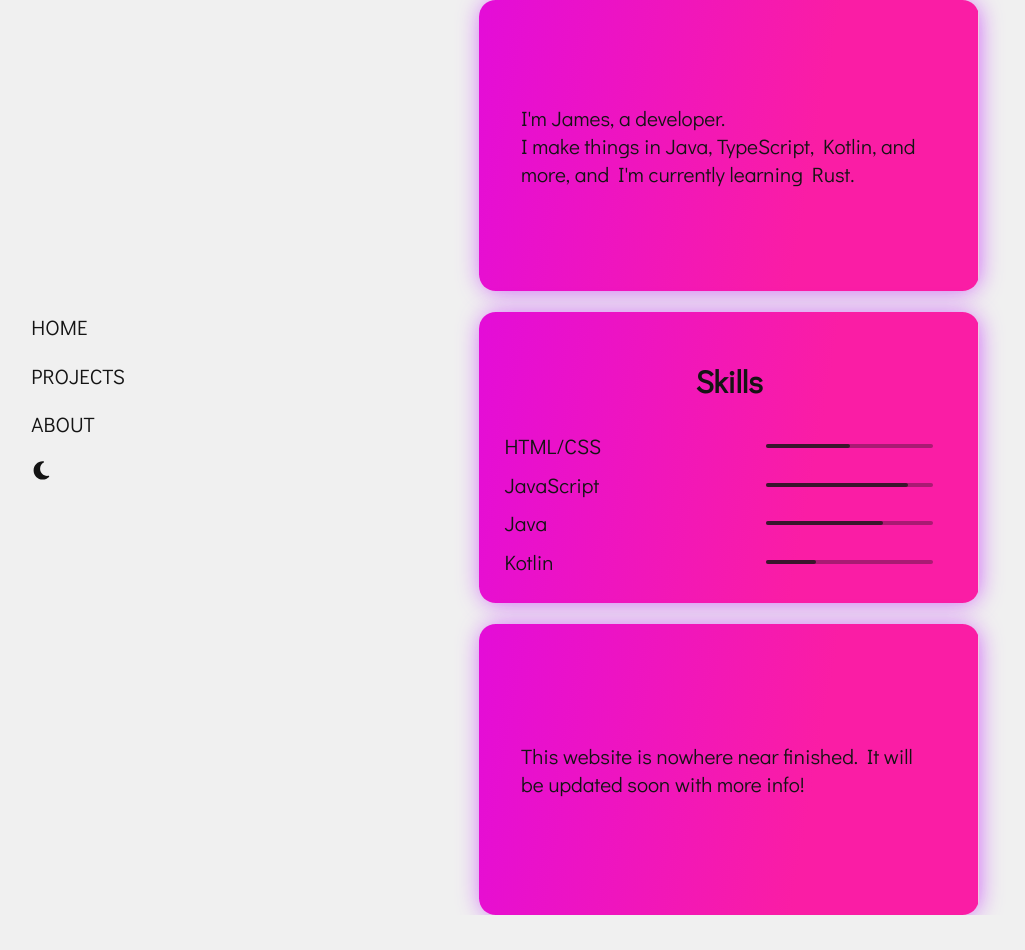
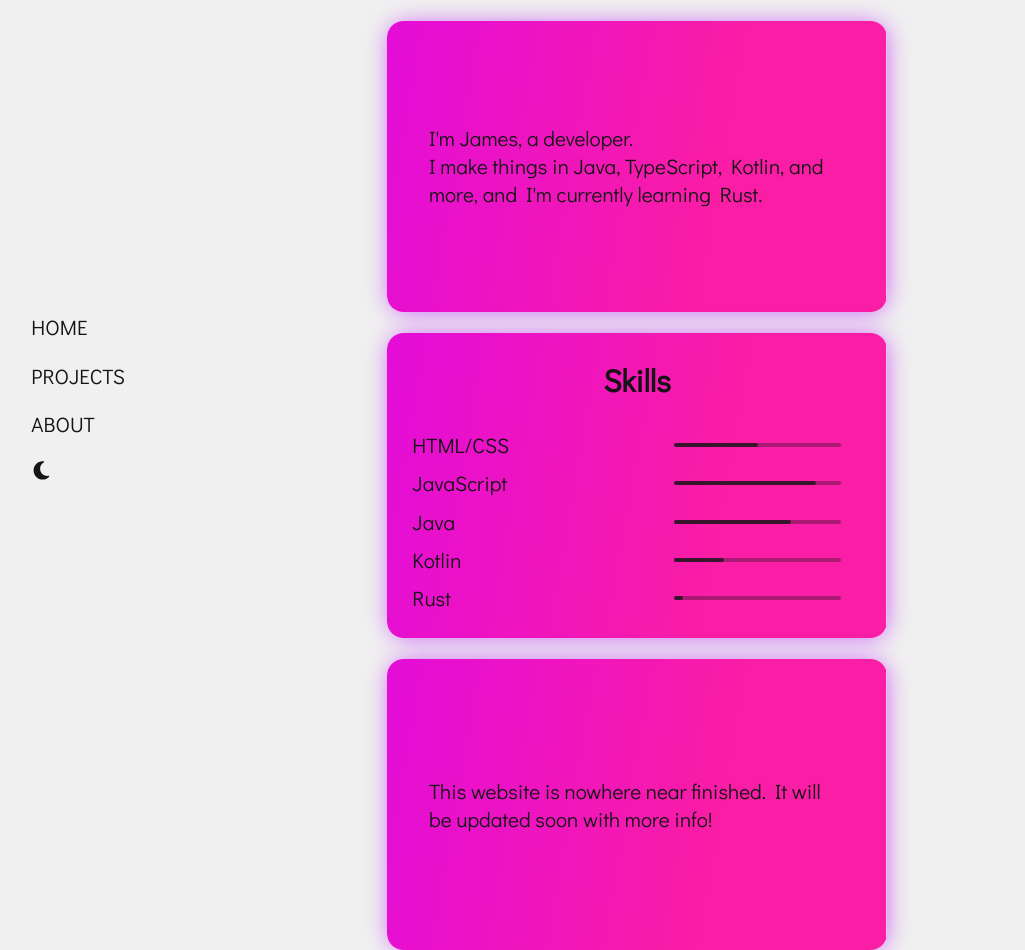
Before and after one commit to Xyphyn/Xylight, a SvelteKit app: page /about in a window 1280 px wide. Shown: the whole page, without its empty margins (3-1028 px from the left). Before the commit the page ends 915 px from the top, so only its background shows below. Built offline with nearby package versions, Linux system fonts and the light colour scheme.

Commit message:
Fixed About layout

```diff
--- a/src/app.html
+++ b/src/app.html
@@ -12,12 +12,13 @@
                 z-index: -999;
             }
 
-            @media screen and (min-width: 480px) {
+            @media screen and (min-width: 640px) {
                 .main-container {
                     display: flex;
                     flex-direction: row;
                     /* width: calc(100vw - 8rem); */
                     width: 100vw;
+                    height: 100vh;
                     z-index: -999;
                 }
             }
--- a/src/components/Nav.svelte
+++ b/src/components/Nav.svelte
@@ -45,9 +45,10 @@
         margin-top: 1rem;
         margin-bottom: 1rem;
         width: 100vw;
+        z-index: 9999;
     }
 
-    @media screen and (min-width: 480px) {
+    @media screen and (min-width: 640px) {
         .nav-container {
             flex-direction: column;
             height: 100vh;
@@ -57,6 +58,7 @@
             margin-bottom: 0rem;
             align-items: flex-start;
             width: 8rem;
+            position: fixed;
         }
     }
 
--- a/src/components/ProgressBar.svelte
+++ b/src/components/ProgressBar.svelte
@@ -3,11 +3,10 @@
     export let progress = 1
 </script>
 
-
 <div class="progressbar-bg">
     <div class="progressbar-fg" style="width: {progress}%;" />
+</div>
 
-</div>
 <style>
     .progressbar-bg {
         background-color: rgba(var(--text-color), 0.35);
@@ -19,11 +18,6 @@
         display: inherit;
         align-items: inherit;
         justify-content: inherit;
-
-	}
-
-    .percentage {
-
     }
 
     .progressbar-fg {
--- a/src/routes/about/+page.svelte
+++ b/src/routes/about/+page.svelte
@@ -29,16 +29,20 @@
             <p class="label">Kotlin</p>
             <ProgressBar progress={30} />
         </div>
+        <div class="bar-container" style="margin-bottom: 1rem;">
+            <p class="label">Rust</p>
+            <ProgressBar progress={5} />
+        </div>
     </GradientCard>
     <GradientCard>
         <p>
-             This website is nowhere near finished. It will be updated soon with more info!
+            This website is nowhere near finished. It will be updated soon with
+            more info!
         </p>
     </GradientCard>
 </div>
 
 <style>
-
     .bar-container {
         display: flex;
         justify-content: space-between;
@@ -55,10 +59,12 @@
         place-items: center;
         width: 100%;
         height: 100%;
+        margin-top: 1rem;
+        margin-bottom: 1rem;
+        gap: 1rem;
         animation-name: square-anim;
         animation-duration: 0.4s;
         animation-timing-function: cubic-bezier(0.17, 0.67, 0.38, 0.96);
-        gap: 1rem;
     }
 
     p:not(.label) {
--- a/src/routes/projects/+page.svelte
+++ b/src/routes/projects/+page.svelte
@@ -71,7 +71,7 @@
         height: 60vw;
         border-radius: 1rem;
         transition: all cubic-bezier(0.17, 0.67, 0.38, 0.96) 0.3s;
-        transform: perspective(75em) rotateY(30deg);
+        transform: perspective(60rem) rotateY(30deg);
 
         box-shadow: rgba(var(--shadow), 0.65) 0px 60px 123px -25px,
             rgba(19, 26, 32, 0.08) 0px 35px 75px -35px;
@@ -156,7 +156,7 @@
         animation-timing-function: cubic-bezier(0.17, 0.67, 0.38, 0.96);
     }
 
-    @media screen and (min-width: 480px) {
+    @media screen and (min-width: 640px) {
         .container > div:nth-child(1) {
             position: relative;
             left: 10rem;
@@ -168,7 +168,7 @@
         }
 
         .container {
-            grid-template-columns: repeat(3, 30vw);
+            grid-template-columns: repeat(3, 33%);
             grid-template-rows: none;
         }
     }
```
Lines whose indentation alone changed are shown as unchanged.
